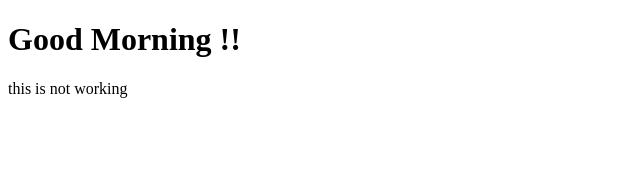
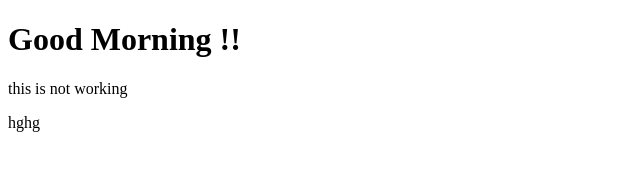
Before and after one commit to mouni1012/learning, a plain HTML site: page index.html in a window 1280 px wide. Shown: the full height of the page, 0-640 px from the left. Drawn offline with Linux system fonts and the light colour scheme.

Commit message:
adding index.html

```diff
--- a/index.html
+++ b/index.html
@@ -6,5 +6,7 @@
 <body>
 <h1>Good Morning !!</h1>
 <p>this is not working</p>
+<div>hghg
+</div>
 </body>
 </html>
```
